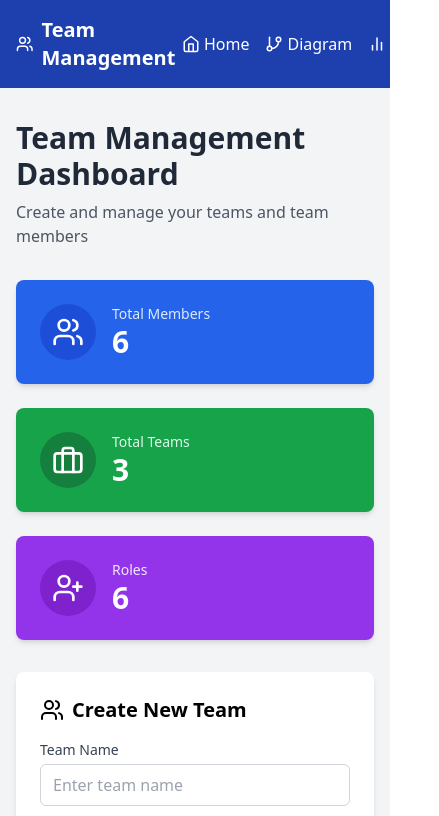
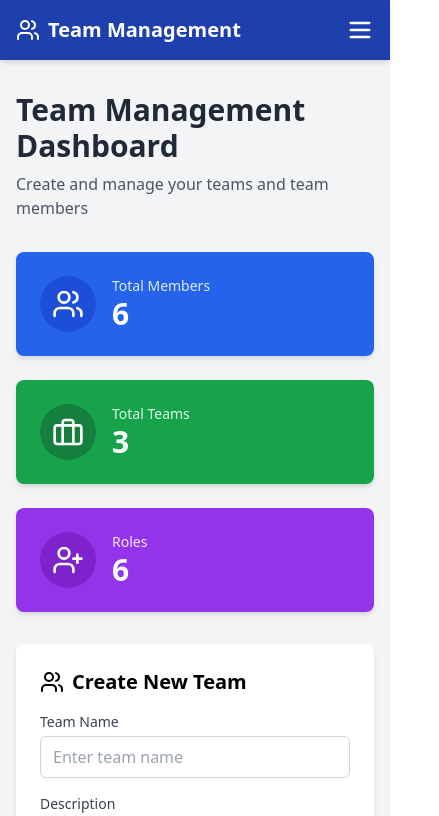
Before and after one commit to oguzhan-dev/dataflowx-case, a React (Vite) app: page / in a window 390 px wide. Shown: the top 816 px of the page, 439 px wide, since content can reach past the window. Built offline with nearby package versions, Linux system fonts and the light colour scheme.

Commit message:
refactor: add responsive design for navbar

```diff
--- a/src/components/Navbar.tsx
+++ b/src/components/Navbar.tsx
@@ -1,30 +1,51 @@
-import React from 'react';
-import {Link} from 'react-router-dom';
-import {Users, BarChart2, GitBranch, Home} from 'lucide-react';
+import React, {useState} from "react";
+import {Link} from "react-router-dom";
+import {Users, BarChart2, GitBranch, Home, Menu} from "lucide-react";
 
 const Navbar: React.FC = () => {
+    const [isOpen, setIsOpen] = useState(false);
+
     return (
-        <nav className="bg-blue-800 text-white p-4">
+        <nav className="bg-blue-800 text-white p-4 shadow-md sticky top-0 z-50">
             <div className="container mx-auto flex justify-between items-center">
                 <Link to="/" className="text-xl font-bold flex items-center">
-                    <Users className="mr-2"/>
+                    <Users className="mr-2" size={24}/>
                     Team Management
                 </Link>
-                <div className="flex space-x-4">
-                    <Link to="/" className="flex items-center hover:text-blue-200">
-                        <Home className="mr-1" size={18}/>
-                        Home
+
+                <div className="hidden md:flex space-x-6">
+                    <Link to="/" className="flex items-center hover:text-blue-300 transition-all">
+                        <Home className="mr-1" size={18}/> Home
                     </Link>
-                    <Link to="/diagram" className="flex items-center hover:text-blue-200">
-                        <GitBranch className="mr-1" size={18}/>
-                        Diagram
+                    <Link to="/diagram" className="flex items-center hover:text-blue-300 transition-all">
+                        <GitBranch className="mr-1" size={18}/> Diagram
                     </Link>
-                    <Link to="/charts" className="flex items-center hover:text-blue-200">
-                        <BarChart2 className="mr-1" size={18}/>
-                        Charts
+                    <Link to="/charts" className="flex items-center hover:text-blue-300 transition-all">
+                        <BarChart2 className="mr-1" size={18}/> Charts
                     </Link>
                 </div>
+
+                <button
+                    onClick={() => setIsOpen(!isOpen)}
+                    className="md:hidden focus:outline-none"
+                >
+                    <Menu size={28}/>
+                </button>
             </div>
+
+            {isOpen && (
+                <div className="md:hidden flex flex-col bg-blue-700 p-3 mt-2 rounded-lg">
+                    <Link to="/" className="flex items-center py-2 hover:text-blue-300 transition-all">
+                        <Home className="mr-2" size={18}/> Home
+                    </Link>
+                    <Link to="/diagram" className="flex items-center py-2 hover:text-blue-300 transition-all">
+                        <GitBranch className="mr-2" size={18}/> Diagram
+                    </Link>
+                    <Link to="/charts" className="flex items-center py-2 hover:text-blue-300 transition-all">
+                        <BarChart2 className="mr-2" size={18}/> Charts
+                    </Link>
+                </div>
+            )}
         </nav>
     );
 };
```
